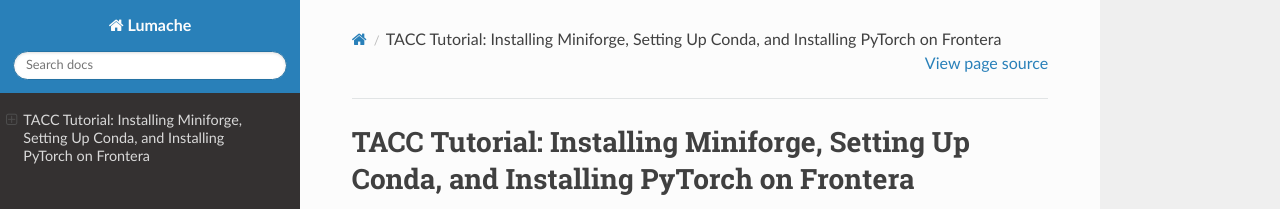
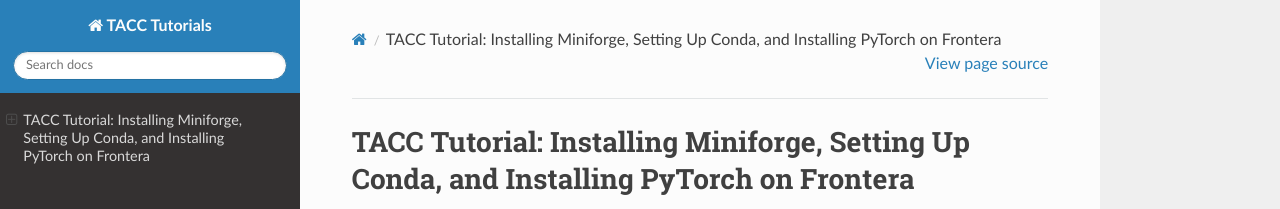
Before and after one commit to koobies/tacc-tutorial, a Sphinx documentation site: the page built from docs/source/index.rst, in a window 1280 px wide. Shown: the top 209 px of the page. Built offline with Sphinx 7.4.7 and the Read the Docs theme 3.1.0, drawn with Linux system fonts in a browser that asks for light colours; pages that are not in the unit, such as notebooks, are missing from menus.

Commit message:
Update conf.py

```diff
--- a/docs/source/conf.py
+++ b/docs/source/conf.py
@@ -2,7 +2,7 @@
 
 # -- Project information
 
-project = 'Lumache'
+project = 'TACC Tutorials'
 copyright = '2021, Graziella'
 author = 'Graziella'
 
```
